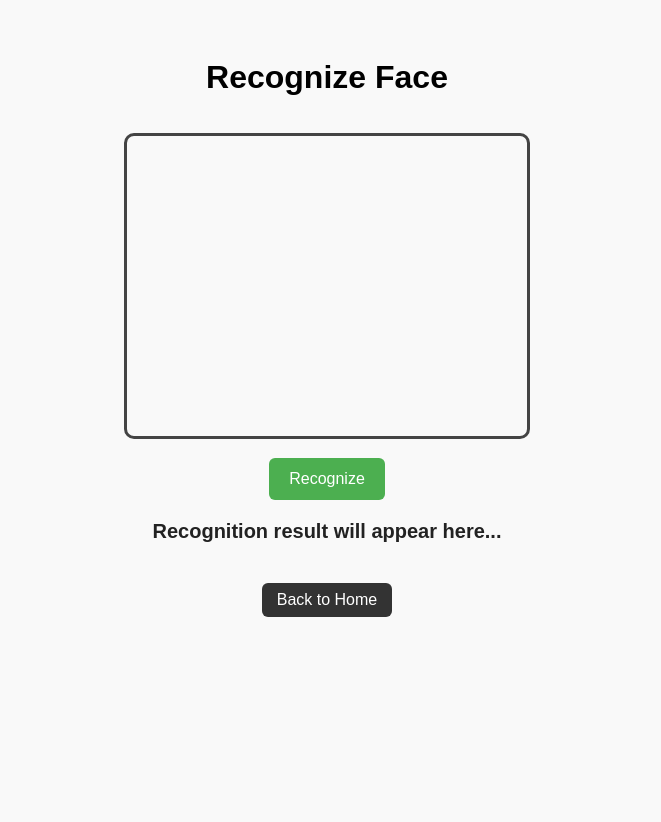
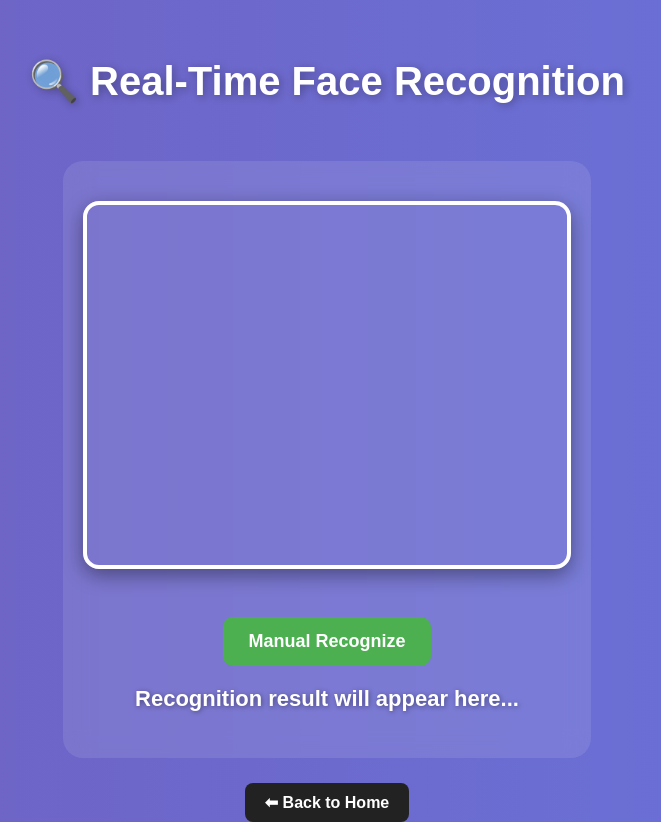
Before and after one commit to nagasrisreya/face_exp_rec, a Django app: page /recognize/ in a window 1280 px wide. Shown: the whole page, without its empty margins (313-974 px from the left). Before the commit the page ends 617 px from the top, so only its background shows below. Run offline with Django 5.2, Linux system fonts and the light colour scheme.

Commit message:
accuracy and css

```diff
--- a/face_project/templates/recognize.html
+++ b/face_project/templates/recognize.html
@@ -1,24 +1,118 @@
 <!DOCTYPE html>
-<html>
+<html lang="en">
 <head>
+    <meta charset="UTF-8">
     <title>Recognize Face</title>
     <style>
-        body { font-family: Arial, sans-serif; text-align: center; padding: 30px; background: #f9f9f9; }
-        video { border: 3px solid #444; border-radius: 10px; margin: 15px 0; }
-        button { background: #4CAF50; color: white; padding: 12px 20px; border: none; border-radius: 6px; cursor: pointer; font-size: 16px; }
-        #response { margin-top: 20px; font-weight: bold; font-size: 20px; color: #222; }
-        a { margin-top: 20px; display: inline-block; background: #333; color: white; padding: 8px 15px; border-radius: 6px; text-decoration: none; }
+        body {
+            font-family: Arial, sans-serif;
+            text-align: center;
+            margin: 0;
+            height: 100vh;
+            display: flex;
+            flex-direction: column;
+            justify-content: center;
+            align-items: center;
+            background: linear-gradient(270deg, #667eea, #764ba2, #6dd5ed, #2193b0);
+            background-size: 800% 800%;
+            animation: gradientBG 20s ease infinite;
+            color: #fff;
+        }
+
+        @keyframes gradientBG {
+            0% { background-position: 0% 50%; }
+            50% { background-position: 100% 50%; }
+            100% { background-position: 0% 50%; }
+        }
+
+        h1 {
+            padding: 30px;
+            font-size: 2.5rem;
+            text-shadow: 2px 2px 8px rgba(0,0,0,0.3);
+            margin-top: 50px;
+        }
+
+        .container {
+            background: rgba(255,255,255,0.1);
+            padding: 20px;
+            border-radius: 20px;
+            backdrop-filter: blur(12px);
+            display: flex;
+            flex-direction: column;
+            align-items: center;
+            max-width: 700px;
+        }
+
+        video {
+            border: 4px solid #fff;
+            border-radius: 16px;
+            margin: 20px 0;
+            width: 480px;
+            height: 360px;
+            box-shadow: 0px 6px 20px rgba(0,0,0,0.4);
+        }
+
+        button {
+            background: #4CAF50;
+            color: white;
+            padding: 14px 25px;
+            border: none;
+            border-radius: 10px;
+            cursor: pointer;
+            font-size: 18px;
+            font-weight: bold;
+            transition: all 0.3s ease;
+            margin-top: 10px;
+        }
+
+        button:hover {
+            background: #388e3c;
+            transform: translateY(-3px) scale(1.05);
+            box-shadow: 0px 6px 15px rgba(0,0,0,0.3);
+        }
+
+        #response {
+            margin-top: 20px;
+            font-weight: bold;
+            font-size: 22px;
+            color: #fff;
+            text-shadow: 1px 1px 5px rgba(0,0,0,0.4);
+            min-height: 30px;
+        }
+
+        a {
+            margin-top: 25px;
+            display: inline-block;
+            background: #222;
+            color: white;
+            padding: 10px 20px;
+            border-radius: 8px;
+            text-decoration: none;
+            font-weight: bold;
+            transition: 0.3s;
+        }
+
+        a:hover {
+            background: #000;
+            transform: scale(1.05);
+        }
     </style>
 </head>
 <body>
-    <h1>Recognize Face</h1>
-    <video id="video" width="400" height="300" autoplay></video><br>
-    <button onclick="captureAndSend()">Recognize</button>
-    <p id="response">Recognition result will appear here...</p>
-    <a href="/">Back to Home</a>
+
+    <h1>🔍 Real-Time Face Recognition</h1>
+    <div class="container">
+        <video id="video" autoplay muted playsinline></video><br>
+        <button onclick="captureAndSend()">Manual Recognize</button>
+        <p id="response">Recognition result will appear here...</p>
+    </div>
+
+    <a href="/">⬅ Back to Home</a>
 
     <script>
         const video = document.getElementById("video");
+        const responseEl = document.getElementById("response");
+        let isProcessing = false;
 
         // Open webcam
         navigator.mediaDevices.getUserMedia({ video: true })
@@ -27,12 +121,16 @@
 
         // Capture and send to backend
         function captureAndSend() {
+            if (isProcessing || video.videoWidth === 0) return;
+            isProcessing = true;
+
             const canvas = document.createElement("canvas");
-            canvas.width = video.videoWidth;
-            canvas.height = video.videoHeight;
-            canvas.getContext("2d").drawImage(video, 0, 0);
+            canvas.width = 320;   // smaller resolution
+            canvas.height = 240;
+            const ctx = canvas.getContext("2d");
+            ctx.drawImage(video, 0, 0, canvas.width, canvas.height);
 
-            const imageData = canvas.toDataURL("image/png");
+            const imageData = canvas.toDataURL("image/jpeg", 0.6); // compressed JPEG
 
             fetch("/recognize_user/", {
                 method: "POST",
@@ -44,14 +142,18 @@
             })
             .then(res => res.json())
             .then(data => {
-                // Expecting: {"message": "Recognized: NAME, Expression: HAPPY"}
-                document.getElementById("response").innerText = data.message;
+                responseEl.innerText = data.message;
+                isProcessing = false;
             })
             .catch(err => {
                 console.error("Recognition error:", err);
-                document.getElementById("response").innerText = "Error recognizing face.";
+                responseEl.innerText = "⚠ Error recognizing face.";
+                isProcessing = false;
             });
         }
+
+        // 🔄 Auto recognition every 2s (lighter load)
+        setInterval(captureAndSend, 2000);
     </script>
 </body>
 </html>
--- a/face_project/templates/register.html
+++ b/face_project/templates/register.html
@@ -85,7 +85,7 @@
 </head>
 <body>
     <div class="container">
-        <h1>Register Face</h1>
+        <h1>REGISTER FACE</h1>
         <form id="registerForm">
             {% csrf_token %}
             <label>Enter Name:</label>
--- a/face_project/users/views.py
+++ b/face_project/users/views.py
@@ -8,120 +8,201 @@ import base64
 import numpy as np
 from fer import FER  # Facial Expression Recognition
 
-# File to store known faces
+# ------------------------------------------------------------------
+# Config
+# ------------------------------------------------------------------
 FACE_DATA_FILE = "faces.pkl"
 
-# Load saved encodings if available
+# Face match threshold (smaller = stricter)
+TOLERANCE = 0.46
+
+# Minimum face size (in original frame pixels) to attempt FER
+MIN_FACE_H = 60
+MIN_FACE_W = 60
+
+# Downscale factor for faster detection/encoding
+DOWNSCALE = 0.5  # 50% size
+
+# Confidence threshold for accepting FER's top emotion
+EMOTION_CONFIDENCE = 0.45
+
+# Initialize FER once (mtcnn=False avoids heavy torch/mtcnn stack)
+expression_detector = FER(mtcnn=False)
+
+
+# ------------------------------------------------------------------
+# Persistence helpers
+# ------------------------------------------------------------------
 def load_faces():
+    """Load saved encodings & names (safe default if missing)."""
     if os.path.exists(FACE_DATA_FILE):
         with open(FACE_DATA_FILE, "rb") as f:
-            return pickle.load(f)
+            data = pickle.load(f)
+            # Basic sanity check
+            if not isinstance(data, dict):
+                return {"encodings": [], "names": []}
+            return {
+                "encodings": list(data.get("encodings", [])),
+                "names": list(data.get("names", [])),
+            }
     return {"encodings": [], "names": []}
 
-# Save encodings
+
 def save_faces(data):
+    """Save encodings & names."""
     with open(FACE_DATA_FILE, "wb") as f:
         pickle.dump(data, f)
 
-# Home page
+
+# ------------------------------------------------------------------
+# Views
+# ------------------------------------------------------------------
 def home(request):
     return render(request, "home.html")
 
-# Register user with webcam snapshot
+
 def register_user(request):
+    """Register a new user with one snapshot."""
     if request.method == "POST":
-        name = request.POST.get("name")
+        name = (request.POST.get("name") or "").strip()
         image_data = request.POST.get("image")
 
         if not name or not image_data:
             return JsonResponse({"message": "Name and image are required!"})
 
         try:
-            # Decode base64 image
+            # Decode base64 image -> BGR frame
             image_data = image_data.split(",")[1]
             image_bytes = base64.b64decode(image_data)
             np_arr = np.frombuffer(image_bytes, np.uint8)
             frame = cv2.imdecode(np_arr, cv2.IMREAD_COLOR)
+            if frame is None:
+                return JsonResponse({"message": "Invalid image data."})
 
-            # Convert to RGB
-            rgb_frame = cv2.cvtColor(frame, cv2.COLOR_BGR2RGB)
-            face_locations = face_recognition.face_locations(rgb_frame)
-            face_encodings = face_recognition.face_encodings(rgb_frame, face_locations)
+            # Work in RGB for face_recognition
+            rgb = cv2.cvtColor(frame, cv2.COLOR_BGR2RGB)
 
-            if face_encodings:
-                data = load_faces()
-                data["encodings"].append(face_encodings[0])
-                data["names"].append(name)
-                save_faces(data)
-                return JsonResponse({"message": f"Face for {name} registered successfully!"})
-            else:
+            # Downscale for speed
+            small_rgb = cv2.resize(rgb, (0, 0), fx=DOWNSCALE, fy=DOWNSCALE)
+            face_locations_small = face_recognition.face_locations(
+                small_rgb, number_of_times_to_upsample=1, model="hog"
+            )
+            face_encodings_small = face_recognition.face_encodings(
+                small_rgb, face_locations_small
+            )
+
+            if not face_encodings_small:
                 return JsonResponse({"message": "No face detected. Try again."})
+
+            # Use the first detected face
+            encoding = face_encodings_small[0]
+
+            # Prevent duplicates: if this face is already very close to an existing encoding,
+            # don't add a near-identical copy (esp. for same name).
+            data = load_faces()
+            if data["encodings"]:
+                dists = face_recognition.face_distance(data["encodings"], encoding)
+                best_i = int(np.argmin(dists))
+                best_d = float(dists[best_i])
+                if best_d < 0.35 and data["names"][best_i].lower() == name.lower():
+                    return JsonResponse({"message": f"{name} already registered (similar face found)."})
+            # Save
+            data["encodings"].append(encoding)
+            data["names"].append(name)
+            save_faces(data)
+
+            return JsonResponse({"message": f"Face for {name} registered successfully!"})
 
         except Exception as e:
             return JsonResponse({"message": f"Error: {str(e)}"})
 
+    # GET
     return render(request, "register.html")
 
-# Recognize user + detect expressions
+
 def recognize_user(request):
+    """Recognize faces and estimate expressions."""
     if request.method == "POST":
         image_data = request.POST.get("image")
-
         if not image_data:
             return JsonResponse({"message": "No image received!"})
 
         try:
-            # Decode base64 image
+            # Decode base64 image -> BGR frame
             image_data = image_data.split(",")[1]
             image_bytes = base64.b64decode(image_data)
             np_arr = np.frombuffer(image_bytes, np.uint8)
             frame = cv2.imdecode(np_arr, cv2.IMREAD_COLOR)
+            if frame is None:
+                return JsonResponse({"message": "Invalid image data."})
 
-            # Convert to RGB
-            rgb_frame = cv2.cvtColor(frame, cv2.COLOR_BGR2RGB)
-            face_locations = face_recognition.face_locations(rgb_frame)
-            face_encodings = face_recognition.face_encodings(rgb_frame, face_locations)
+            # Prepare RGB for face_recognition
+            rgb = cv2.cvtColor(frame, cv2.COLOR_BGR2RGB)
+
+            # Downscale for speed
+            small_rgb = cv2.resize(rgb, (0, 0), fx=DOWNSCALE, fy=DOWNSCALE)
+
+            # Detect & encode on the small image
+            face_locations_small = face_recognition.face_locations(
+                small_rgb, number_of_times_to_upsample=1, model="hog"
+            )
+            face_encodings_small = face_recognition.face_encodings(
+                small_rgb, face_locations_small
+            )
+
+            # Map locations back to original frame (BGR for FER ROI)
+            scale = 1.0 / DOWNSCALE
+            face_locations = [
+                (int(top * scale), int(right * scale), int(bottom * scale), int(left * scale))
+                for (top, right, bottom, left) in face_locations_small
+            ]
 
             data = load_faces()
-            names = []
-            expressions = []
+            known_encs = data["encodings"]
+            known_names = data["names"]
 
-            # Initialize FER detector
-            detector = FER(mtcnn=True)
+            results_out = []
 
-            for face_encoding, face_location in zip(face_encodings, face_locations):
-                matches = face_recognition.compare_faces(data["encodings"], face_encoding)
+            for enc, (top, right, bottom, left) in zip(face_encodings_small, face_locations):
+                # ----- Name by distance + threshold -----
                 name = "Unknown"
+                if known_encs:
+                    dists = face_recognition.face_distance(known_encs, enc)
+                    best_i = int(np.argmin(dists))
+                    best_d = float(dists[best_i])
+                    if best_d < TOLERANCE:
+                        name = known_names[best_i]
 
-                if True in matches:
-                    match_index = matches.index(True)
-                    name = data["names"][match_index]
+                # ----- Expression on sufficiently large ROI -----
+                emotion = "Neutral"
+                # Use BGR ROI for FER (FER expects BGR by default)
+                face_bgr = frame[top:bottom, left:right]
 
-                names.append(name)
+                if face_bgr.size > 0:
+                    h, w = face_bgr.shape[:2]
+                    if h >= MIN_FACE_H and w >= MIN_FACE_W:
+                        try:
+                            # Resize for stability & speed
+                            roi = cv2.resize(face_bgr, (224, 224))
+                            fer_out = expression_detector.detect_emotions(roi)
+                            if fer_out and "emotions" in fer_out[0]:
+                                # Choose only if confidence is reasonable
+                                emo_dict = fer_out[0]["emotions"]
+                                best_emo, best_score = max(emo_dict.items(), key=lambda kv: kv[1])
+                                emotion = best_emo if best_score >= EMOTION_CONFIDENCE else "Neutral"
+                        except Exception:
+                            # Keep emotion as "Neutral" if FER fails
+                            pass
 
-                # Detect facial expression for this face
-                top, right, bottom, left = face_location
-                face_roi = rgb_frame[top:bottom, left:right]
+                results_out.append(f"{name} ({emotion})")
 
-                if face_roi.size > 0:  # Ensure region isn't empty
-                    result = detector.detect_emotions(face_roi)
-                    if result:
-                        # Get dominant emotion
-                        emotion, score = max(result[0]["emotions"].items(), key=lambda x: x[1])
-                        expressions.append(emotion)
-                    else:
-                        expressions.append("Neutral")
-                else:
-                    expressions.append("Neutral")
-
-            if names:
-                results = [f"{n} ({e})" for n, e in zip(names, expressions)]
-                return JsonResponse({"message": "Recognized: " + ", ".join(results)})
+            if results_out:
+                return JsonResponse({"message": "Recognized: " + ", ".join(results_out)})
             else:
                 return JsonResponse({"message": "No face detected."})
 
         except Exception as e:
             return JsonResponse({"message": f"Error: {str(e)}"})
 
-    # When GET request, show webcam recognize page
+    # GET -> show webcam page
     return render(request, "recognize.html")
```
Also changed, not shown: face_project/templates/home.html (+99 -12 lines), 1 other file.
